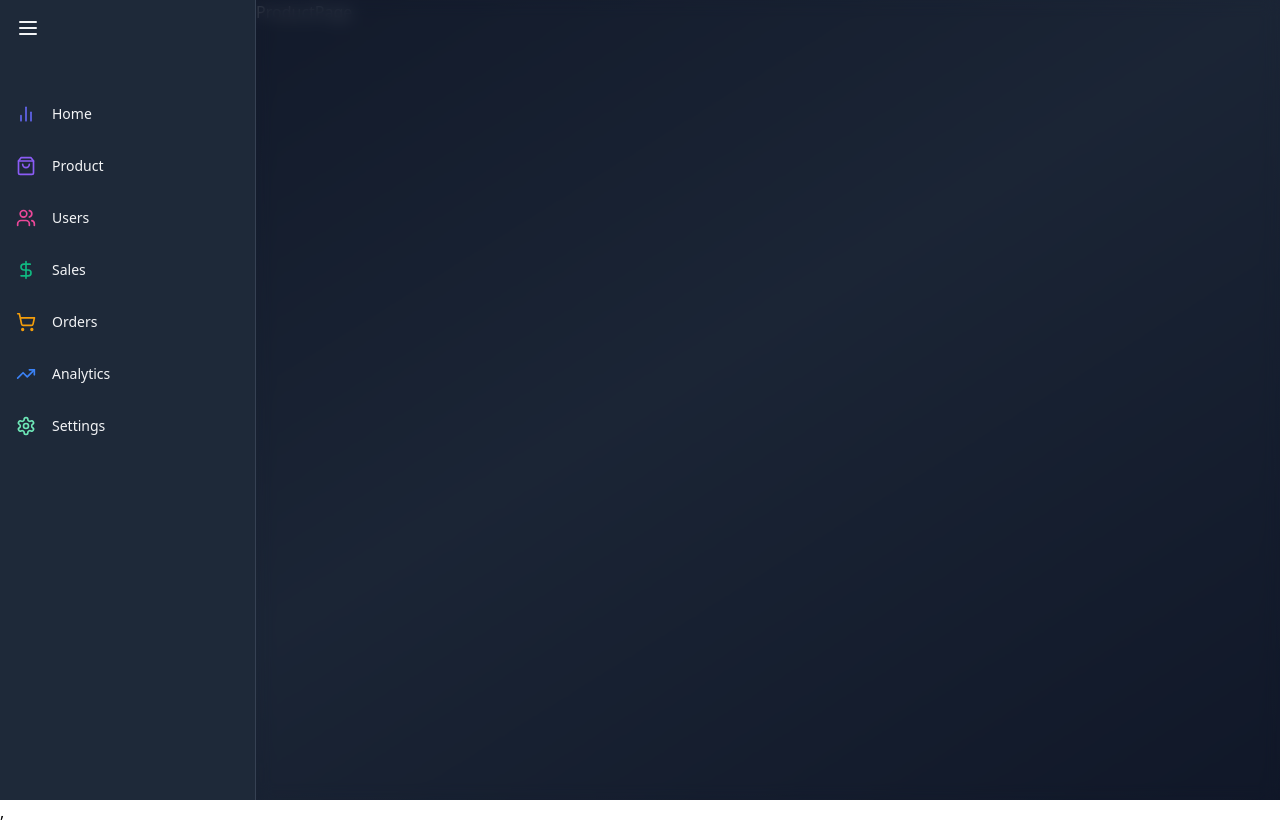
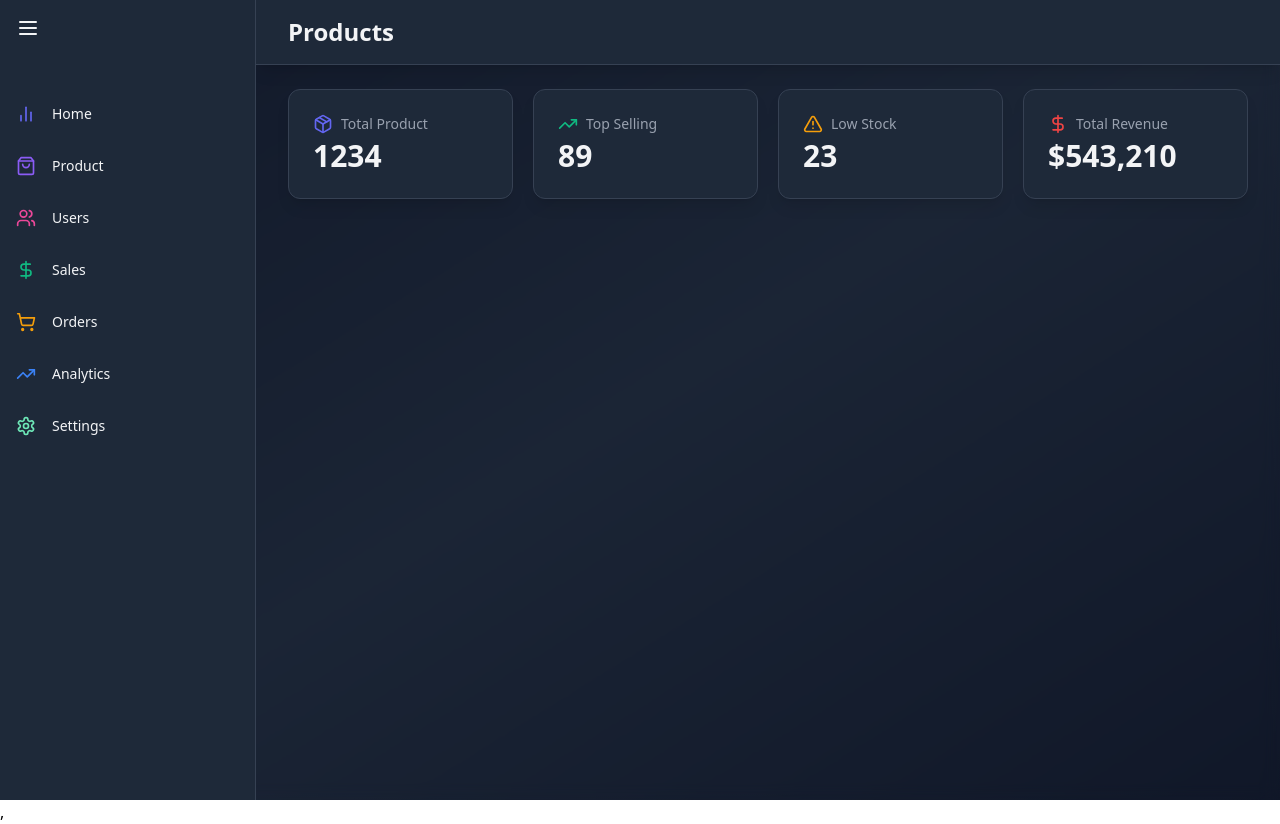
Before and after one commit to cripacrip/admin-dashboard, a React (Vite) app: page /products in a window 1280 px wide. Built offline with nearby package versions, Linux system fonts and the light colour scheme.

Commit message:
Feat: add couple new product pages

```diff
--- /dev/null
+++ b/src/components/products/ProductTable.tsx
@@ -0,0 +1,9 @@
+function ProductTable() {
+  return (
+    <div>
+
+    </div>
+  )
+}
+
+export default ProductTable
--- a/src/pages/ProductsPage.tsx
+++ b/src/pages/ProductsPage.tsx
@@ -1,7 +1,63 @@
+import { motion } from "framer-motion";
+
+import StatCard from "../components/common/StatCard";
+import Header from "../components/common/Header";
+
+import { StatsCard } from "../shared-types";
+
+import { AlertTriangle, DollarSign, Package, TrendingUp } from "lucide-react";
+import ProductTable from "../components/products/ProductTable";
+
+const STATS_CARD: StatsCard[] = [
+  { name: "Total Product", icon: Package, value: "1234", color: "#6366F1" },
+  { name: "Top Selling", icon: TrendingUp, value: "89", color: "#10B981" },
+  {
+    name: "Low Stock",
+    icon: AlertTriangle,
+    value: "23",
+    color: "#F59E0B",
+  },
+  {
+    name: "Total Revenue",
+    icon: DollarSign,
+    value: "$543,210",
+    color: "#EF4444",
+  },
+];
+
 const ProductsPage = () => {
   return (
-    <div>ProductPage</div>
-  )
-}
+    <div className="flex-1 overflow-auto relative z-10">
+      <Header title="Products" />
 
-export default ProductsPage
+      <main className="max-w-7xl mx-auto py-6 px-4 lg:px-8">
+        {/* STATS */}
+        <motion.div
+          className="grid grid-cols-1 gap-5 sm:grid-cols-2 lg:grid-cols-4 mb-8"
+          initial={{ opacity: 0, y: 200 }}
+          animate={{ opacity: 1, y: 0 }}
+          transition={{ duration: 1 }}
+        >
+          {STATS_CARD.map((item) => (
+            <StatCard
+              key={item.name}
+              name={item.name}
+              icon={item.icon}
+              value={item.value}
+              color={item.color}
+            />
+          ))}
+        </motion.div>
+
+        <ProductTable />
+
+        {/* CHARTS */}
+        <div className="grid grid-cols-1 lg:grid-cols-2">
+
+        </div>
+      </main>
+    </div>
+  );
+};
+
+export default ProductsPage;
```
